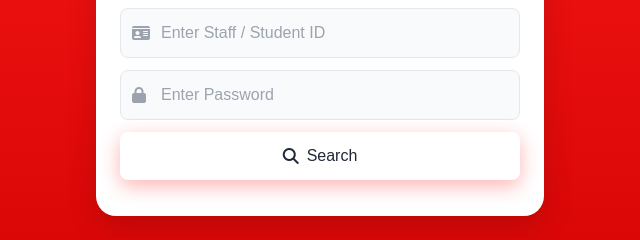
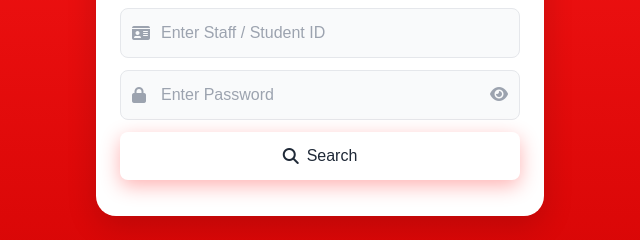
Before and after one commit to Tiagojb10/moventra-system, a website: page qr.html in a window 1280 px wide. Shown: the part 334-574 px from the top of the page, 320-960 px from the left. Drawn offline with nearby package versions, Linux system fonts and the light colour scheme.

Commit message:
Update qr.html

```diff
--- a/qr.html
+++ b/qr.html
@@ -72,7 +72,14 @@
     <i class="fas fa-lock absolute left-3 top-1/2 -translate-y-1/2 text-gray-400"></i>
 
     <input id="userPassword" type="password" placeholder="Enter Password"
-      class="w-full rounded-lg p-3 pl-10 text-base">
+      class="w-full rounded-lg p-3 pl-10 pr-10 text-base">
+
+    <button type="button" id="togglePassword"
+      onclick="togglePasswordVisibility()"
+      class="absolute right-3 top-1/2 -translate-y-1/2 bg-transparent shadow-none p-0 m-0"
+      style="background:none !important; box-shadow:none !important; width:auto;">
+      <i id="eyeIcon" class="fas fa-eye text-gray-400 hover:text-gray-600 transition"></i>
+    </button>
   </div>
 
   <!-- BUTTON WITH LOADER -->
@@ -135,6 +142,21 @@
 
 <script>
 lucide.createIcons();
+
+function togglePasswordVisibility() {
+  const input = document.getElementById('userPassword');
+  const icon = document.getElementById('eyeIcon');
+
+  if (input.type === 'password') {
+    input.type = 'text';
+    icon.classList.remove('fa-eye');
+    icon.classList.add('fa-eye-slash');
+  } else {
+    input.type = 'password';
+    icon.classList.remove('fa-eye-slash');
+    icon.classList.add('fa-eye');
+  }
+}
 </script>
 
 </body>
```
